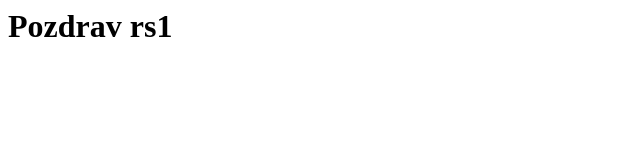
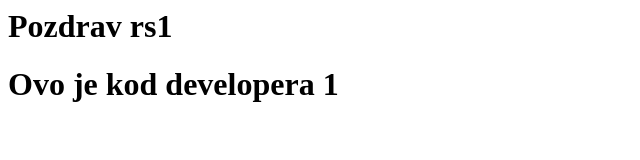
Before and after one commit to azra-smajic/rs1-vjezbe-2, a plain HTML site: page index.html in a window 1280 px wide. Shown: the whole page, without its empty margins (0-640 px from the left). Drawn offline with Linux system fonts and the light colour scheme.

Commit message:
Ovo je commit developera 1

```diff
--- a/index.html
+++ b/index.html
@@ -1 +1,2 @@
 <h1>Pozdrav rs1</h1>
+<h1>Ovo je kod developera 1</h1>
```
